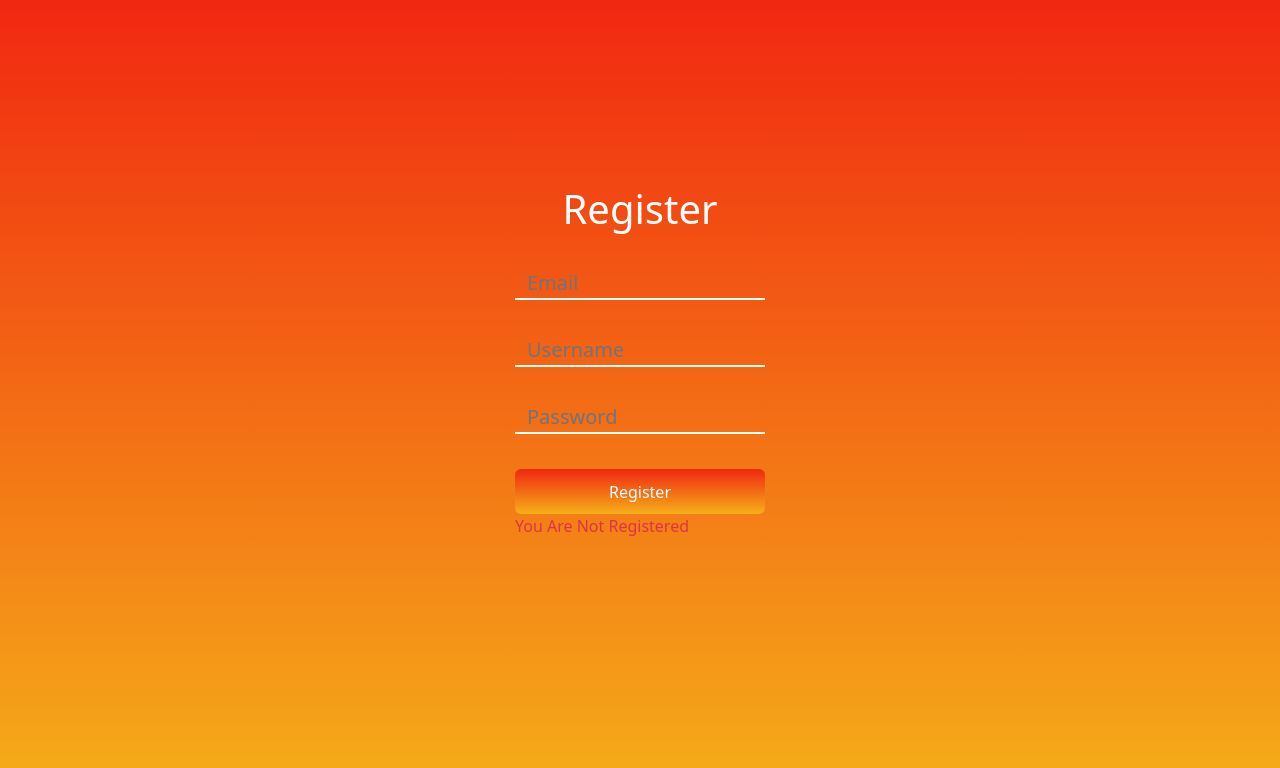
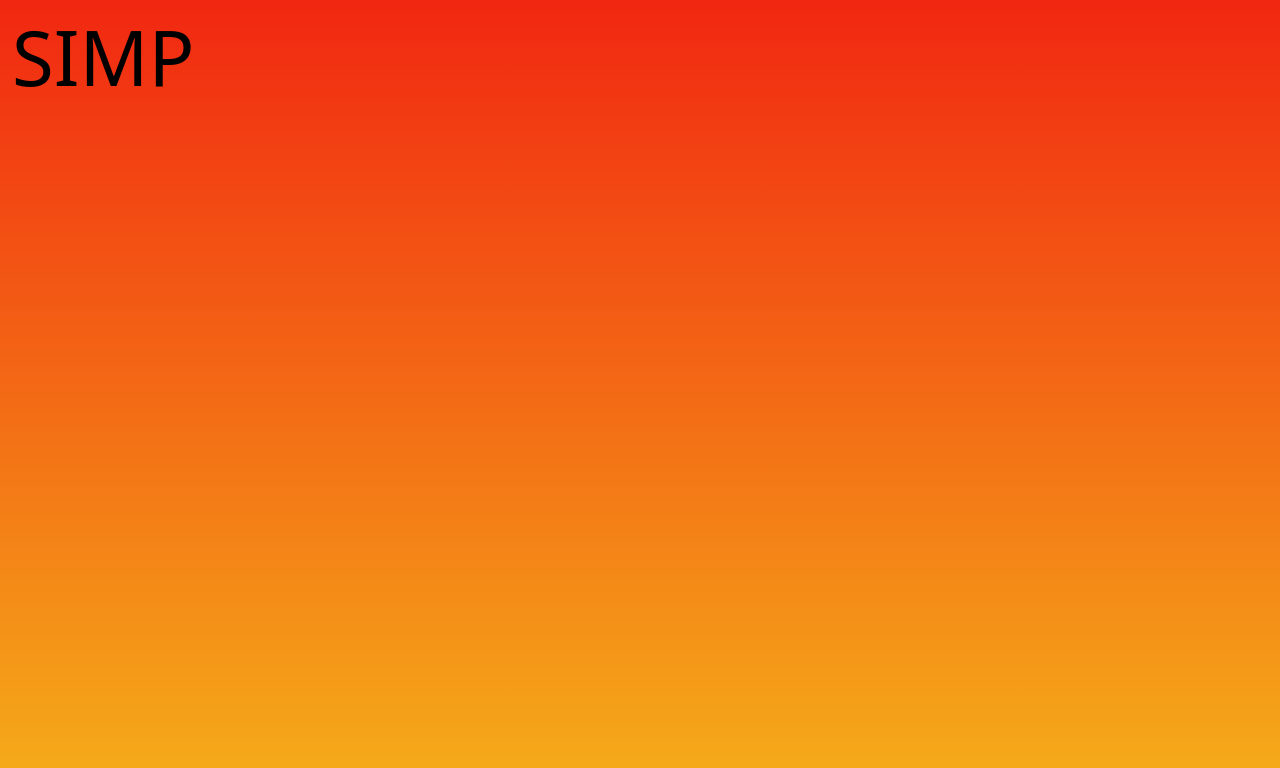
Before and after one commit to TheRider98/SIMP, a React (Create React App) app in the folder frontend/react-auth/: page /dashboard in a window 1280 px wide. Shown: the top 768 px of the page. Built offline with nearby package versions, Linux system fonts and the light colour scheme.

Commit message:
Updating pages

```diff
--- /dev/null
+++ b/frontend/react-auth/src/css/dashboard.css
@@ -0,0 +1,7 @@
+.h1, h1_d {
+    margin: 0;
+    color: black;
+    font-size: 76px !important;
+    align-items: flex-start !important;
+    justify-content: flex-start !important;
+}
--- a/frontend/react-auth/src/css/login.scss
+++ b/frontend/react-auth/src/css/login.scss
@@ -1,16 +1,7 @@
 body {
-    --color-primary: #009579;
-    --color-primary-dark: #007f67;
-    --color-secondary: #252c6a;
-    --color-error: #cc3333;
-    --color-success: #4bb544;
-    --border-radius: 4px;
-
     margin: 0;
     height: 100vh;
     display: flex;
-    align-items: center;
-    justify-content: center;
     font-size: 18px;
     background-image: linear-gradient(#f12711, #f5af19);
     background-size: cover;
--- a/frontend/react-auth/src/pages/Dashboard.js
+++ b/frontend/react-auth/src/pages/Dashboard.js
@@ -1,6 +1,7 @@
 import React, { useState }  from 'react';
-import { Form, Button } from "react-bootstrap";
+import { Form, Button, Container } from "react-bootstrap";
 import axios from "axios";
+import '../css/dashboard.css';
 
 
 export default function Dashboard() {
@@ -38,67 +39,6 @@ export default function Dashboard() {
       };
 
     return (
-        <>
-        <Form onSubmit={(e)=>handleSubmit(e)}>
-        <h2>Register</h2>
-
-        {/* email */}
-        <div class="textBoxdiv">
-        <Form.Group controlId="formBasicEmail">
-          <Form.Control
-            type="email"
-            name="email"
-            value={email}
-            onChange={(e) => setEmail(e.target.value)}
-            placeholder="Email"
-          />
-        </Form.Group>
-        </div>
-
-        {/* username */}
-        <div class="textBoxdiv">
-          <Form.Group controlId="formBasicUsername">
-            <Form.Control
-              type="username"
-              name="username"
-              value={username}
-              onChange={(e) => setUsername(e.target.value)}
-              placeholder="Username"
-            />
-          </Form.Group>
-        </div>
-
-        {/* password */}
-        <div class="textBoxdiv">
-        <Form.Group controlId="formBasicPassword">
-          <Form.Control
-            type="password"
-            name="password"
-            value={password}
-            onChange={(e) => setPassword(e.target.value)}
-            placeholder="Password"
-          />
-        </Form.Group>
-        </div>
-
-        {/* submit button */}
-        <Button
-          variant="primary"
-          type="submit"
-          onClick={(e) => handleSubmit(e)}
-        >
-          Register
-        </Button>
-
-
-        {/*display success message*/}
-        {register ? (
-          <p className="text-success">You Are Registered Successfully</p>
-        ) : (
-          <p className="text-danger">You Are Not Registered</p>
-        )}
-
-        </Form>
-        </>
+        <h1_d>SIMP</h1_d>
     )
 }
```
Also changed, not shown: 1 other file (tests, documents, lock files or other folders).
